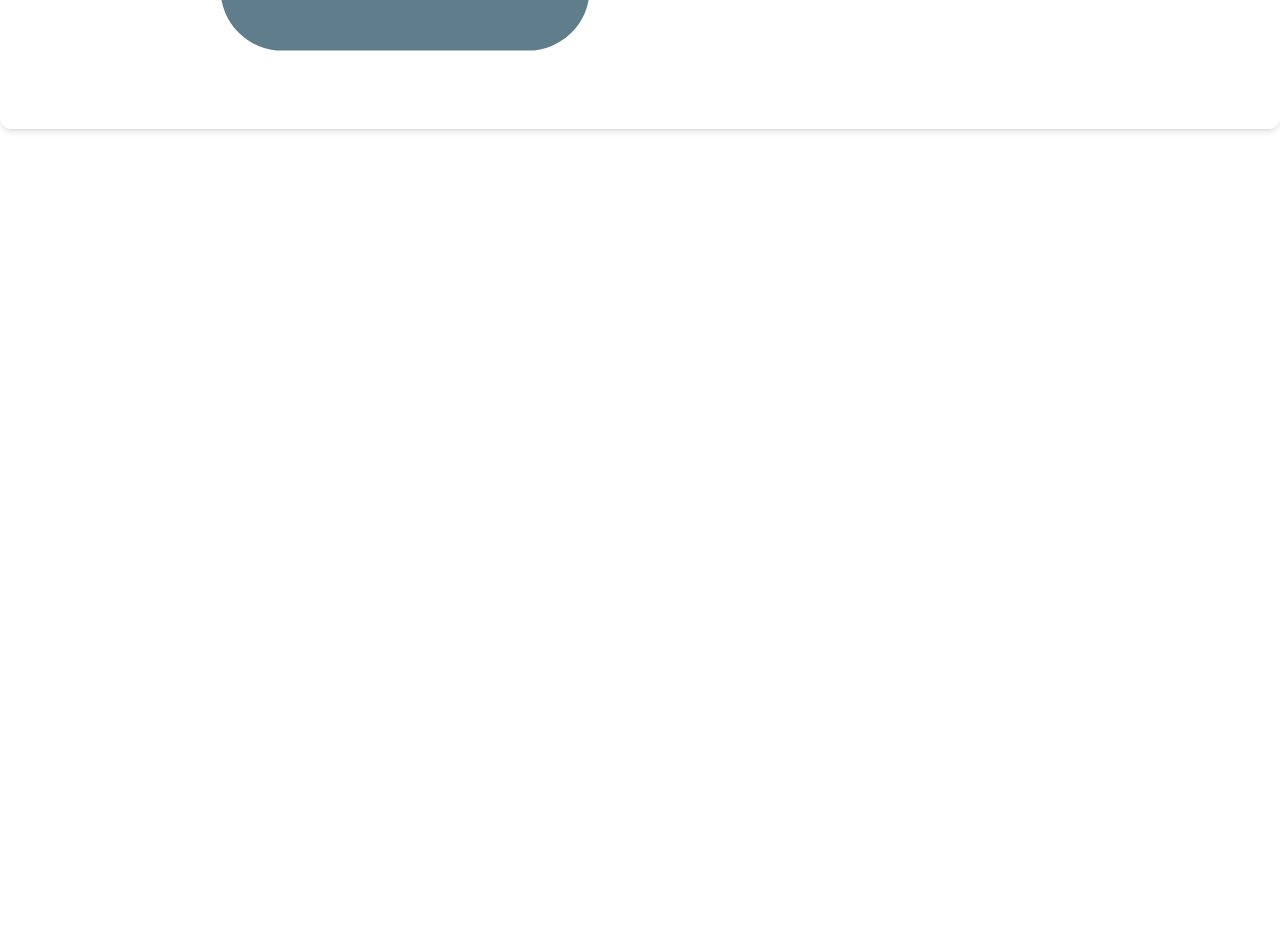
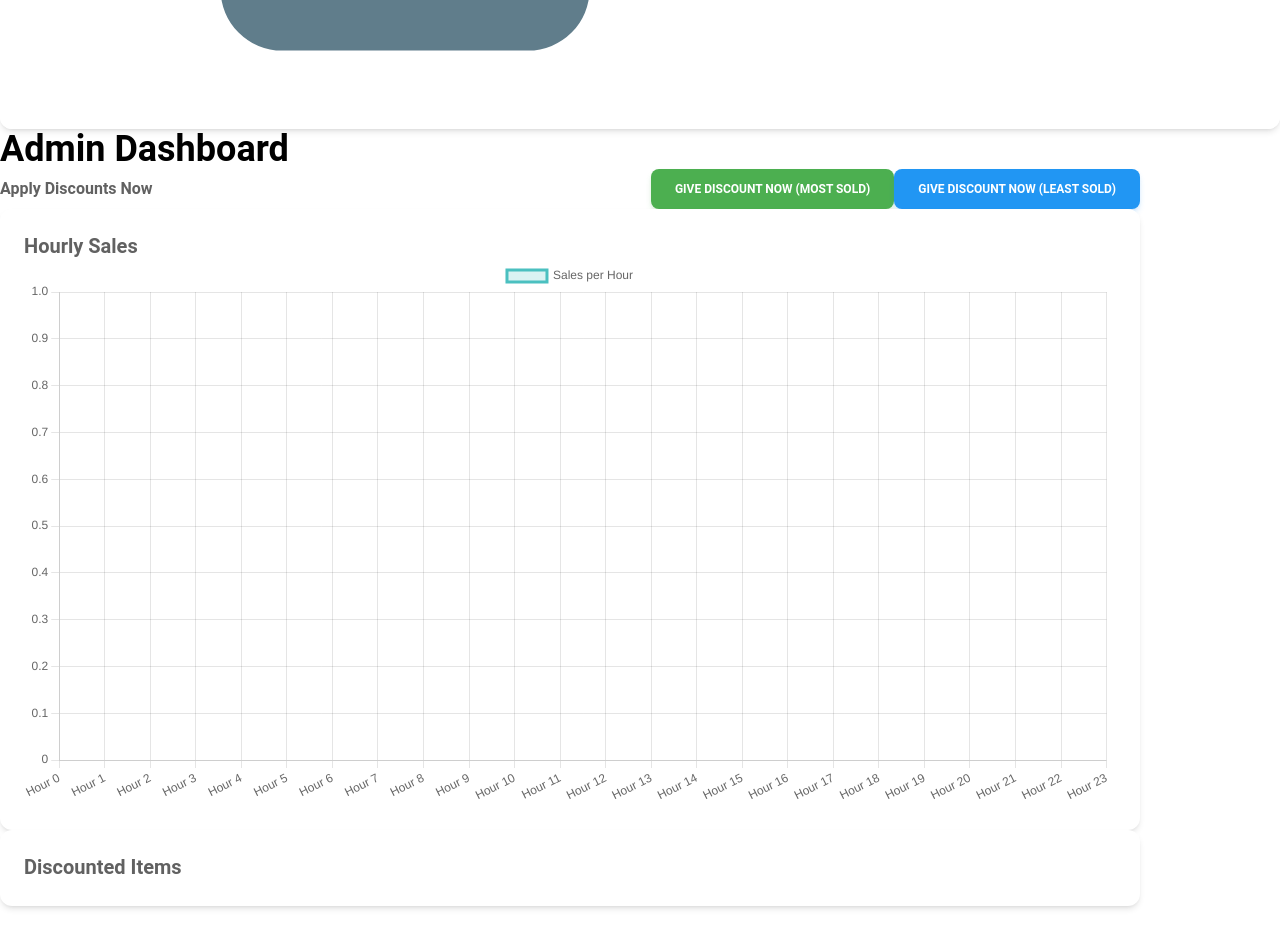
Before and after one commit to yashodalasith/Textile-Management-System, a React (Vite) app in the folder frontend/: page /dashboard in a window 1280 px wide. Shown: the part 2700-3647 px from the top of the page. Built offline with nearby package versions, Linux system fonts and the light colour scheme.

Commit message:
Added admin dashboard for view and manage discount data

```diff
--- a/frontend/package.json
+++ b/frontend/package.json
@@ -13,7 +13,9 @@
     "@heroicons/react": "^2.1.5",
     "@material-tailwind/react": "^2.1.10",
     "axios": "^1.7.7",
+    "chart.js": "^4.4.4",
     "react": "18.2.0",
+    "react-chartjs-2": "^5.2.0",
     "react-dom": "18.2.0",
     "react-router-dom": "^6.26.1"
   },
--- a/frontend/src/App.jsx
+++ b/frontend/src/App.jsx
@@ -3,6 +3,7 @@ import React from "react";
 import { BrowserRouter, Route, Routes } from "react-router-dom";
 import Home from "./pages/Home";
 import { NavigationBar } from "./components/NavigationBar";
+import Dashboard from "./pages/DiscountDashboard";
 
 export default function App() {
   return (
@@ -10,6 +11,7 @@ export default function App() {
       <NavigationBar />
       <Routes>
         <Route path="/home" element={<Home />} />
+        <Route path="/dashboard" element={<Dashboard />} />
       </Routes>
     </BrowserRouter>
   );
--- /dev/null
+++ b/frontend/src/pages/DiscountDashboard.jsx
@@ -0,0 +1,122 @@
+import React, { useEffect, useState } from "react";
+import axios from "axios";
+import { Line } from "react-chartjs-2";
+import {
+  Chart as ChartJS,
+  CategoryScale,
+  LinearScale,
+  PointElement,
+  LineElement,
+  Title,
+  Tooltip,
+  Legend,
+} from "chart.js";
+import { Button, Card, Typography } from "@material-tailwind/react";
+
+ChartJS.register(
+  CategoryScale,
+  LinearScale,
+  PointElement,
+  LineElement,
+  Title,
+  Tooltip,
+  Legend
+);
+
+const Dashboard = () => {
+  const [salesData, setSalesData] = useState([]);
+  const [discountedItems, setDiscountedItems] = useState([]);
+  const [message, setMessage] = useState("");
+
+  // Fetch dashboard data
+  //   useEffect(() => {
+  //     axios.get('/api/discount/dashboard')
+  //       .then(response => {
+  //         setSalesData(response.data.hourlySales);
+  //         setDiscountedItems(response.data.discountedItems);
+  //       })
+  //       .catch(err => console.error(err));
+  //   }, []);
+
+  // Function to apply discount now
+  const handleDiscountNow = (type) => {
+    axios
+      .post("/api/discount/apply-discount", { type })
+      .then((response) => {
+        setMessage(`Discount applied successfully for ${type} sold items.`);
+        // Refetch updated data
+        axios.get("/api/discount/dashboard").then((res) => {
+          setSalesData(res.data.hourlySales);
+          setDiscountedItems(res.data.discountedItems);
+        });
+      })
+      .catch((err) => setMessage(`Error applying discount: ${err.message}`));
+  };
+
+  // Prepare data for the chart
+  const chartData = {
+    labels: [...Array(24).keys()].map((hour) => `Hour ${hour}`), // Labels for 24 hours
+    datasets: [
+      {
+        label: "Sales per Hour",
+        data: salesData,
+        borderColor: "rgba(75, 192, 192, 1)",
+        backgroundColor: "rgba(75, 192, 192, 0.2)",
+        tension: 0.4,
+      },
+    ],
+  };
+
+  return (
+    <div className="min-h-screen bg-gray-100 p-8">
+      <div className="container mx-auto">
+        <h1 className="text-4xl font-bold mb-8 text-gray-800">
+          Admin Dashboard
+        </h1>
+
+        {/* Discount Now Buttons */}
+        <div className="flex justify-between items-center mb-8">
+          <Typography
+            variant="h6"
+            className="text-lg font-semibold text-gray-700"
+          >
+            Apply Discounts Now
+          </Typography>
+          <div className="flex space-x-4">
+            <Button color="green" onClick={() => handleDiscountNow("most")}>
+              Give Discount Now (Most Sold)
+            </Button>
+            <Button color="blue" onClick={() => handleDiscountNow("least")}>
+              Give Discount Now (Least Sold)
+            </Button>
+          </div>
+        </div>
+        {message && <p className="text-sm text-red-500 mb-8">{message}</p>}
+
+        {/* Sales Graph */}
+        <Card className="p-6 mb-8">
+          <Typography variant="h5" className="text-gray-800 mb-4">
+            Hourly Sales
+          </Typography>
+          <Line data={chartData} />
+        </Card>
+
+        {/* Discounted Items Section */}
+        <Card className="p-6 mb-8">
+          <Typography variant="h5" className="text-gray-800 mb-4">
+            Discounted Items
+          </Typography>
+          <ul className="space-y-2">
+            {/* {discountedItems.map(item => (
+              <li key={item.item_id} className="text-gray-600">
+                {item.name}: {item.displayed_price} (Discount: {item.discount_percentage}%)
+              </li>
+            ))} */}
+          </ul>
+        </Card>
+      </div>
+    </div>
+  );
+};
+
+export default Dashboard;
```
Also changed, not shown: 1 other file (tests, documents, lock files or other folders).
